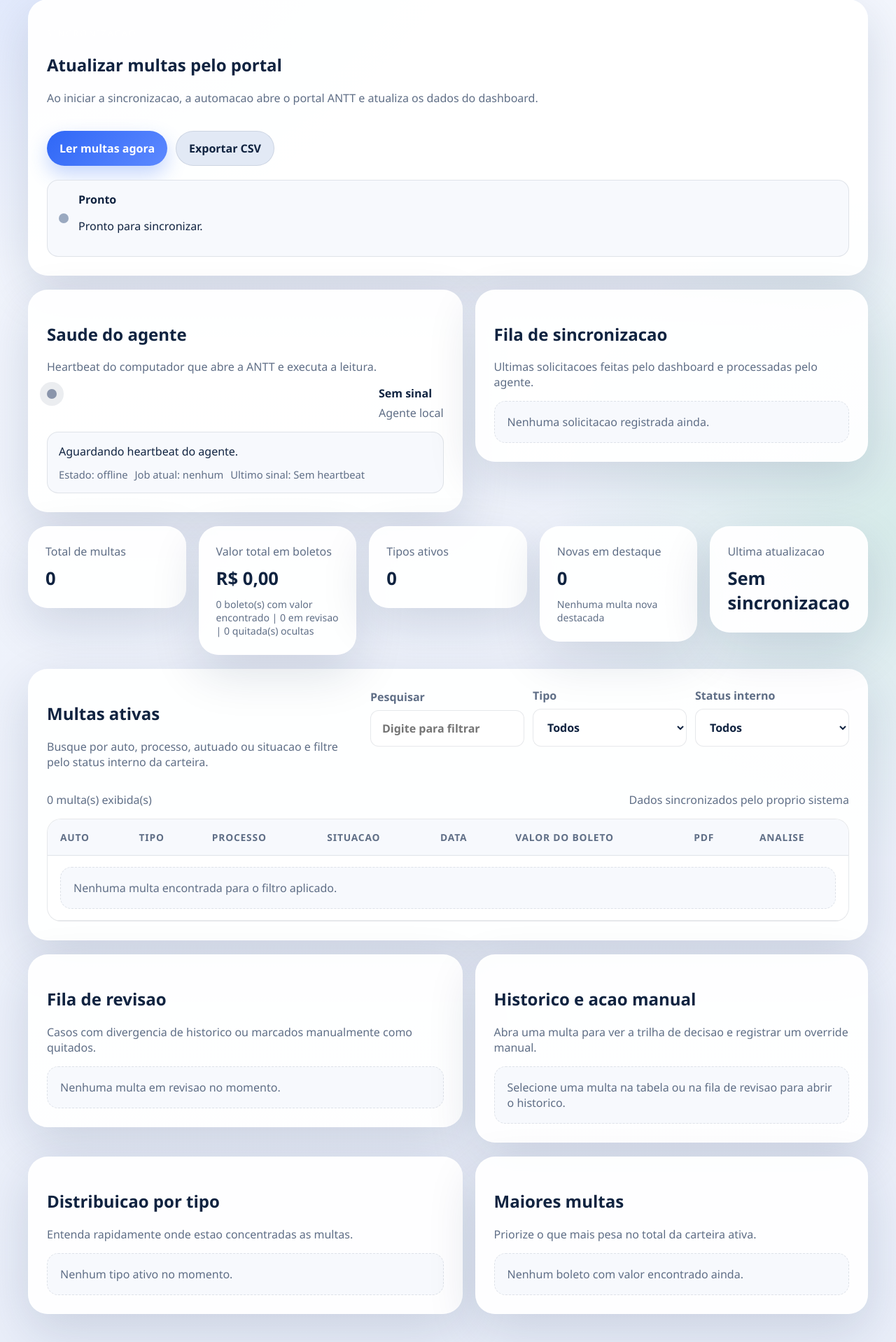
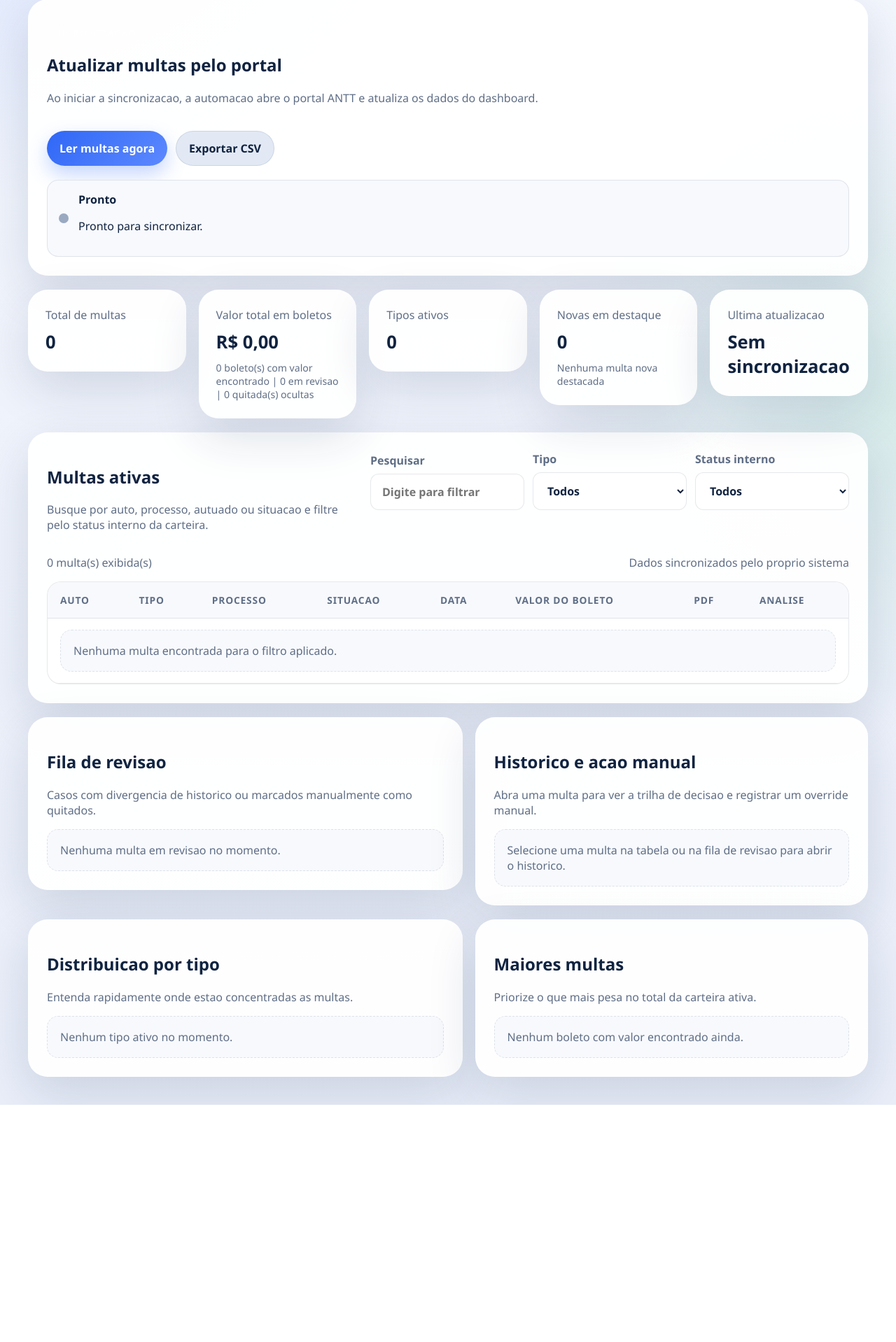
Before and after one commit to pathy-systems/frutamina-multas, a Python web app: template templates/dashboard.html in a window 1280 px wide. Shown: the part 423-2341 px from the top of the page at 70% size. After the commit the page ends 2002 px from the top, so only its background shows below. Run offline with Jinja, Linux system fonts and the light colour scheme; the template is opened without the code that fills it, so the values that code supplies are empty.

Commit message:
Add files via upload

```diff
--- a/templates/dashboard.html
+++ b/templates/dashboard.html
@@ -74,44 +74,6 @@
           <p id="syncStatusMessage">Aguardando uma nova sincronizacao.</p>
         </div>
       </div>
-    </section>
-
-    <section class="double-grid operational-grid">
-      <article class="card agent-card">
-        <div class="section-header">
-          <div>
-            <h2>Saude do agente</h2>
-            <p class="helper-text">Heartbeat do computador que abre a ANTT e executa a leitura.</p>
-          </div>
-        </div>
-        <div id="agentStatusCard" class="agent-status-panel">
-          <div class="agent-status-header">
-            <span class="agent-ping agent-offline"></span>
-            <div>
-              <strong>Sem sinal</strong>
-              <p>Agente local</p>
-            </div>
-          </div>
-          <div class="agent-status-body">
-            <p>Aguardando heartbeat do agente.</p>
-            <div class="agent-meta">
-              <span>Estado: offline</span>
-              <span>Job atual: nenhum</span>
-              <span>Ultimo sinal: Sem heartbeat</span>
-            </div>
-          </div>
-        </div>
-      </article>
-
-      <article class="card jobs-card">
-        <div class="section-header">
-          <div>
-            <h2>Fila de sincronizacao</h2>
-            <p class="helper-text">Ultimas solicitacoes feitas pelo dashboard e processadas pelo agente.</p>
-          </div>
-        </div>
-        <div id="jobsList" class="stack-list"></div>
-      </article>
     </section>
 
     <section class="stats-grid">
@@ -243,7 +205,7 @@
 
   <script id="initialDashboardPayload" type="application/json">{{ initial_payload_json | safe }}</script>
   <script id="initialSyncSnapshot" type="application/json">{{ sync_snapshot_json | safe }}</script>
-  <script id="appMeta" type="application/json">{{ {"syncMode": sync_mode, "databaseEnabled": database_enabled, "recentJobs": recent_jobs} | tojson | safe }}</script>
+  <script id="appMeta" type="application/json">{{ {"syncMode": sync_mode, "databaseEnabled": database_enabled} | tojson | safe }}</script>
   <script src="/static/app.js" defer></script>
   <div id="newFinesToast" class="toast-banner" hidden></div>
 </body>
```
